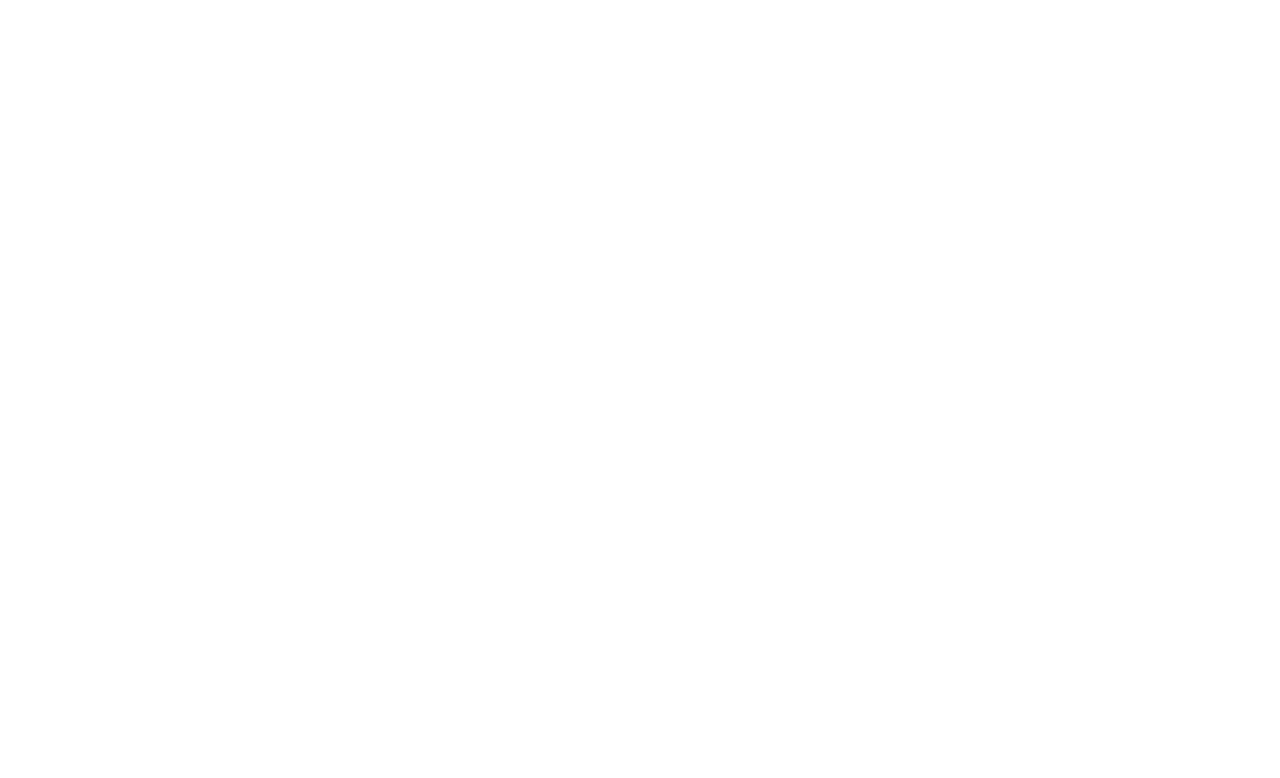
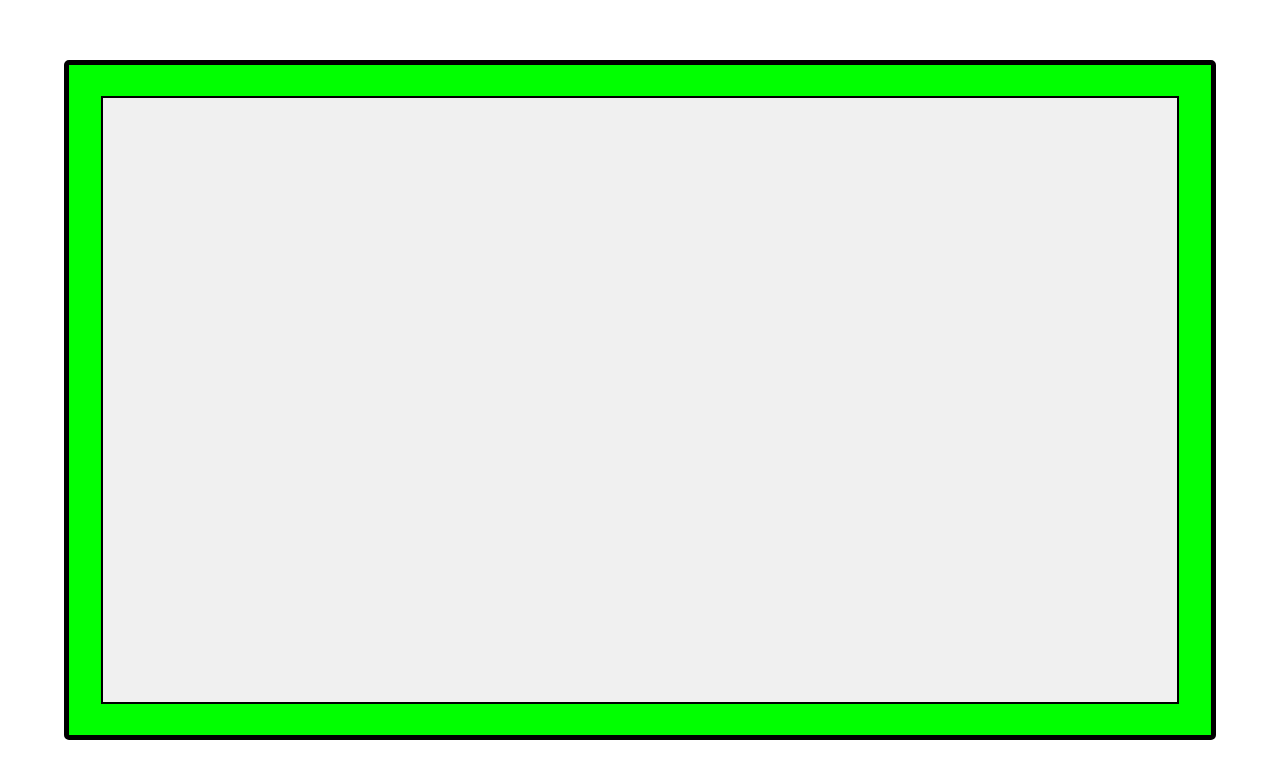
Before and after one commit to KimJi-An/Error_404, a website built with Vite: page index.html in a window 1280 px wide. Built offline with nearby package versions, Linux system fonts and the light colour scheme; a web font is replaced by a local one.

Commit message:
grid 나누기

```diff
--- a/index.html
+++ b/index.html
@@ -7,7 +7,15 @@
 </head>
 <body>
   <div class="wrapper">
-
+    <div class="bar"></div>
+    <div class="bar"></div>
+    <div class="bar"></div>
+    <div class="bar"></div>
+    <main class="main"></main>
+    <div class="bar"></div>
+    <div class="bar"></div>
+    <div class="bar"></div>
+    <div class="bar"></div>
   </div>
 </body>
 </html>
--- a/styles/style.scss
+++ b/styles/style.scss
@@ -1,96 +1,48 @@
-:root {
-  font-family: Inter, system-ui, Avenir, Helvetica, Arial, sans-serif;
-  line-height: 1.5;
-  font-weight: 400;
+@charset "UTF-8";
+@import "./reset.scss";
+@import url('https://fonts.googleapis.com/css2?family=Dhurjati&family=Gasoek+One&family=Rethink+Sans&family=Russo+One&display=swap');
 
-  color-scheme: light dark;
-  color: rgba(255, 255, 255, 0.87);
-  background-color: #242424;
+$gap: 2px;
+$white: #F0F0F0;
+$black: #000000;
+$green: #01FF01;
+$lightGrey: #D9D9D9;
+$titleFont: 'Gasoek One';
+$mainFont: 'Russo One';
+$bodyFont: 'Rethink Sans';
+$borderFont: 'Dhurjati';
 
-  font-synthesis: none;
-  text-rendering: optimizeLegibility;
-  -webkit-font-smoothing: antialiased;
-  -moz-osx-font-smoothing: grayscale;
-}
-
-a {
-  font-weight: 500;
-  color: #646cff;
-  text-decoration: inherit;
-}
-a:hover {
-  color: #535bf2;
+* {
+  box-sizing: border-box;
 }
 
 body {
-  margin: 0;
+  height: 100vh;
   display: flex;
-  place-items: center;
-  min-width: 320px;
-  min-height: 100vh;
-}
+  justify-content: center;
+  align-items: center;
+  font-family: $bodyFont, sans-serif;
 
-h1 {
-  font-size: 3.2em;
-  line-height: 1.1;
-}
+  .wrapper {
+    width: 90%;
+    height: 85%;
+    border: 5px solid $black;
+    border-radius: 5px;
+    display: grid;
+    grid-template-columns: 1fr 34fr 1fr;
+    grid-template-rows: 1fr 19.5fr 1fr;
+    background-color: $black;
 
-#app {
-  max-width: 1280px;
-  margin: 0 auto;
-  padding: 2rem;
-  text-align: center;
-}
+   .bar {
+    background-color: $green;
+   }
 
-.logo {
-  height: 6em;
-  padding: 1.5em;
-  will-change: filter;
-  transition: filter 300ms;
-}
-.logo:hover {
-  filter: drop-shadow(0 0 2em #646cffaa);
-}
-.logo.vanilla:hover {
-  filter: drop-shadow(0 0 2em #f7df1eaa);
-}
-
-.card {
-  padding: 2em;
-}
-
-.read-the-docs {
-  color: #888;
-}
-
-button {
-  border-radius: 8px;
-  border: 1px solid transparent;
-  padding: 0.6em 1.2em;
-  font-size: 1em;
-  font-weight: 500;
-  font-family: inherit;
-  background-color: #1a1a1a;
-  cursor: pointer;
-  transition: border-color 0.25s;
-}
-button:hover {
-  border-color: #646cff;
-}
-button:focus,
-button:focus-visible {
-  outline: 4px auto -webkit-focus-ring-color;
-}
-
-@media (prefers-color-scheme: light) {
-  :root {
-    color: #213547;
-    background-color: #ffffff;
-  }
-  a:hover {
-    color: #747bff;
-  }
-  button {
-    background-color: #f9f9f9;
+    .main {
+      width: 100%;
+      height: 100%;
+      gap: $gap;
+      background-color: $white;
+      border: $gap solid $black;
+    }
   }
 }
```
Also changed, not shown: images/img1.png (added), images/img2.png (added).
